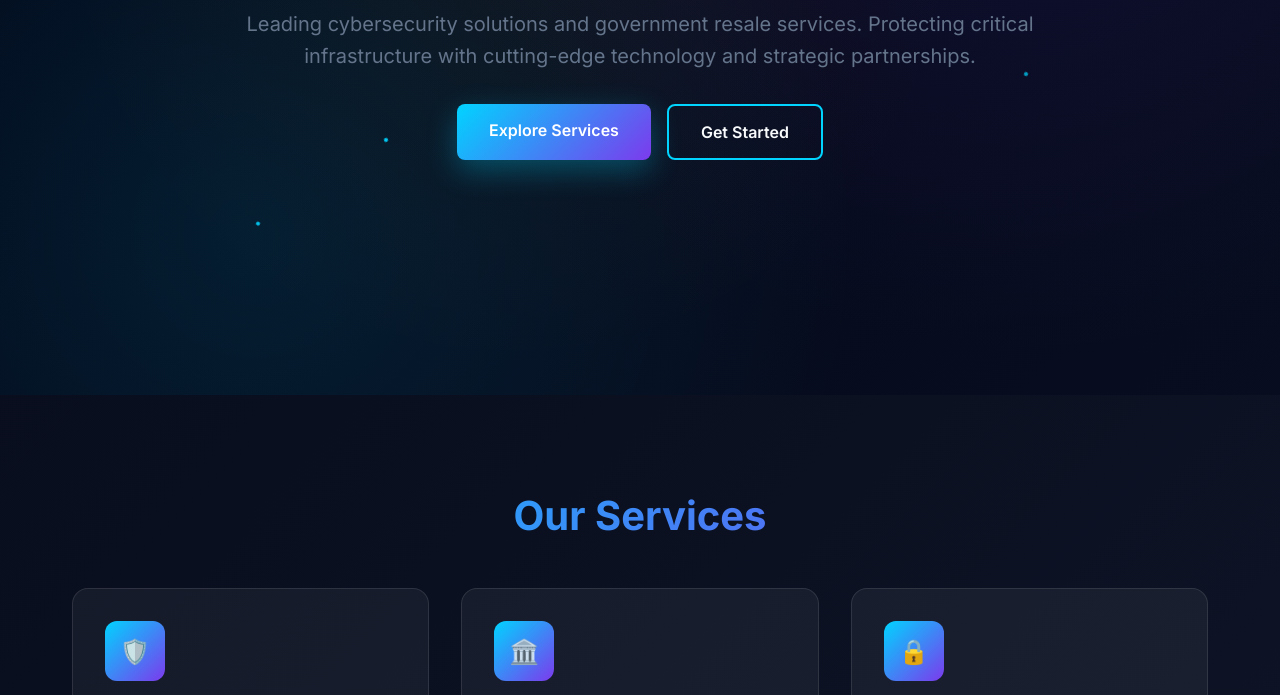
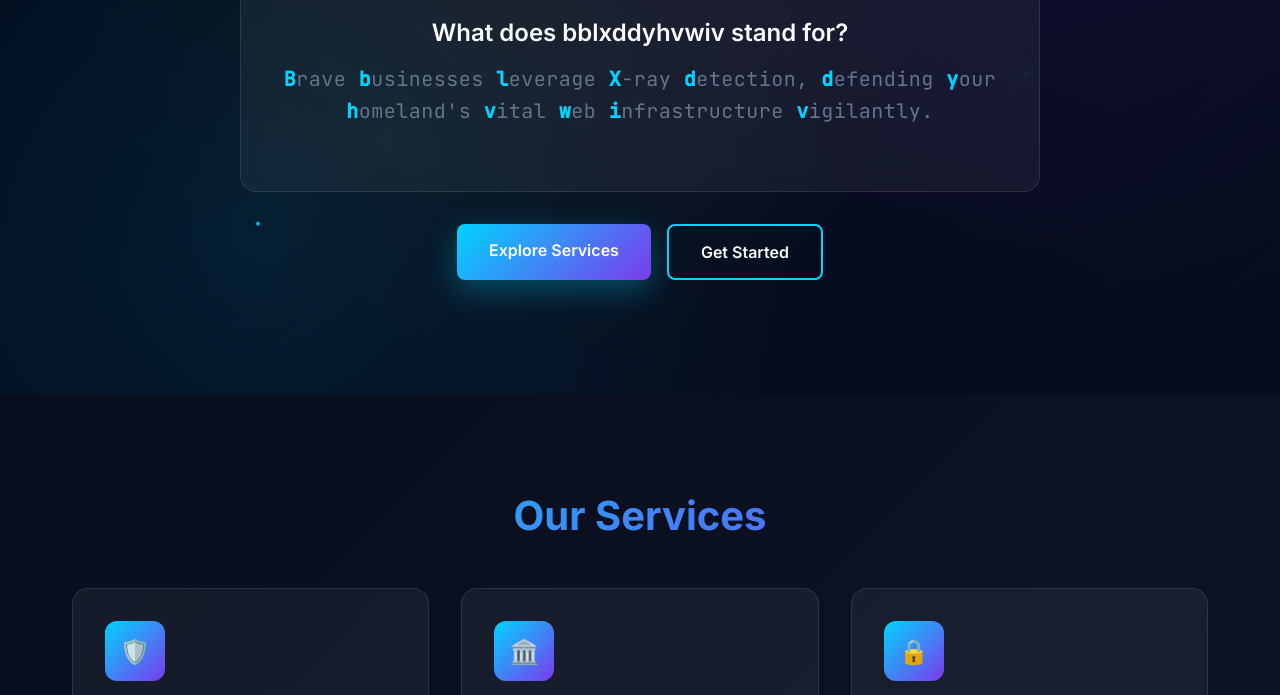
Before and after one commit to dxa4481/bblxddyhvwiv.space, a plain HTML site: page index.html in a window 1280 px wide. Shown: the part 405-1100 px from the top of the page. Drawn offline with Linux system fonts and the light colour scheme.

```diff
--- a/index.html
+++ b/index.html
@@ -154,6 +154,44 @@
             color: var(--gray);
             margin-bottom: 2rem;
             line-height: 1.6;
+        }
+
+        .acronym-section {
+            background: rgba(255, 255, 255, 0.05);
+            border: 1px solid rgba(255, 255, 255, 0.1);
+            border-radius: 16px;
+            padding: 2rem;
+            margin: 2rem 0;
+            backdrop-filter: blur(10px);
+            transition: all 0.3s ease;
+        }
+
+        .acronym-section:hover {
+            background: rgba(255, 255, 255, 0.08);
+            border-color: var(--primary);
+            transform: translateY(-2px);
+        }
+
+        .acronym-section h3 {
+            font-size: 1.5rem;
+            font-weight: 600;
+            margin-bottom: 1rem;
+            color: var(--light);
+            text-align: center;
+        }
+
+        .acronym-text {
+            font-size: 1.1rem;
+            color: var(--gray);
+            line-height: 1.8;
+            text-align: center;
+            font-family: 'JetBrains Mono', monospace;
+            letter-spacing: 0.5px;
+        }
+
+        .acronym-text strong {
+            color: var(--primary);
+            font-weight: 700;
         }
 
         .cta-buttons {
@@ -576,6 +614,10 @@
             <div class="hero-content">
                 <h1>Securing Tomorrow's Digital Frontier</h1>
                 <p>Leading cybersecurity solutions and government resale services. Protecting critical infrastructure with cutting-edge technology and strategic partnerships.</p>
+                <div class="acronym-section">
+                    <h3>What does bblxddyhvwiv stand for?</h3>
+                    <p class="acronym-text"><strong>B</strong>rave <strong>b</strong>usinesses <strong>l</strong>everage <strong>X</strong>-ray <strong>d</strong>etection, <strong>d</strong>efending <strong>y</strong>our <strong>h</strong>omeland's <strong>v</strong>ital <strong>w</strong>eb <strong>i</strong>nfrastructure <strong>v</strong>igilantly.</p>
+                </div>
                 <div class="cta-buttons">
                     <a href="#services" class="btn btn-primary">Explore Services</a>
                     <a href="#contact" class="btn btn-secondary">Get Started</a>
```
